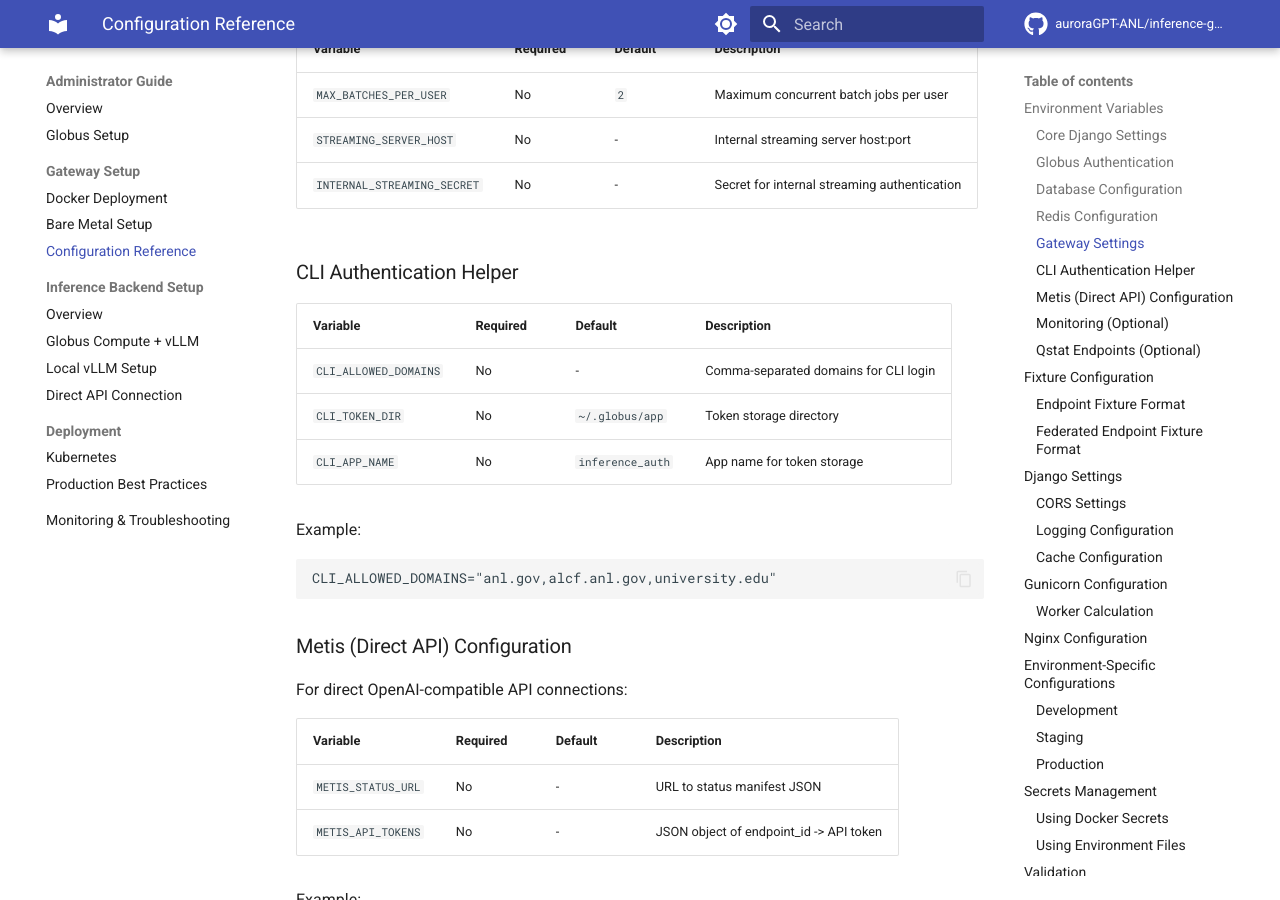
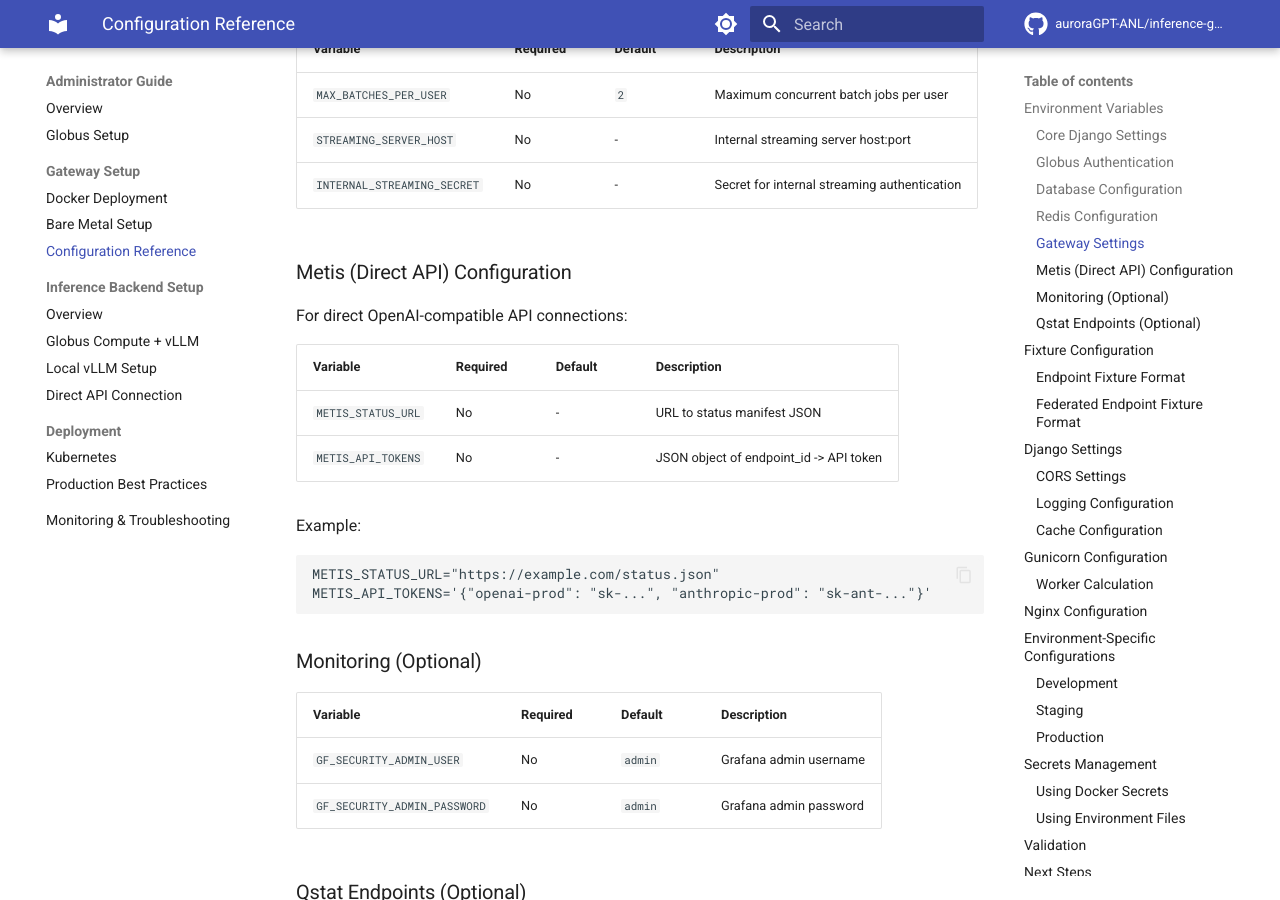
Before and after one commit to auroraGPT-ANL/inference-gateway, an MkDocs documentation site: the page built from docs/admin-guide/gateway-setup/configuration.md, in a window 1280 px wide and 900 px high, scrolled down 2477 px. Built offline with MkDocs 1.6.1 and Material for MkDocs 9.7.7, drawn with Linux system fonts in a browser that asks for light colours; comment, search, counter and statistics services are not loaded.

Commit message:
removed CLI_ unused env variables

````diff
--- a/docs/admin-guide/gateway-setup/configuration.md
+++ b/docs/admin-guide/gateway-setup/configuration.md
@@ -64,20 +64,6 @@ All configuration is done through environment variables, typically stored in a `
 | `MAX_BATCHES_PER_USER` | No | `2` | Maximum concurrent batch jobs per user |
 | `STREAMING_SERVER_HOST` | No | - | Internal streaming server host:port |
 | `INTERNAL_STREAMING_SECRET` | No | - | Secret for internal streaming authentication |
-
-### CLI Authentication Helper
-
-| Variable | Required | Default | Description |
-|----------|----------|---------|-------------|
-| `CLI_ALLOWED_DOMAINS` | No | - | Comma-separated domains for CLI login |
-| `CLI_TOKEN_DIR` | No | `~/.globus/app` | Token storage directory |
-| `CLI_APP_NAME` | No | `inference_auth` | App name for token storage |
-
-Example:
-
-```dotenv
-CLI_ALLOWED_DOMAINS="anl.gov,alcf.anl.gov,university.edu"
-```
 
 ### Metis (Direct API) Configuration
 
````
